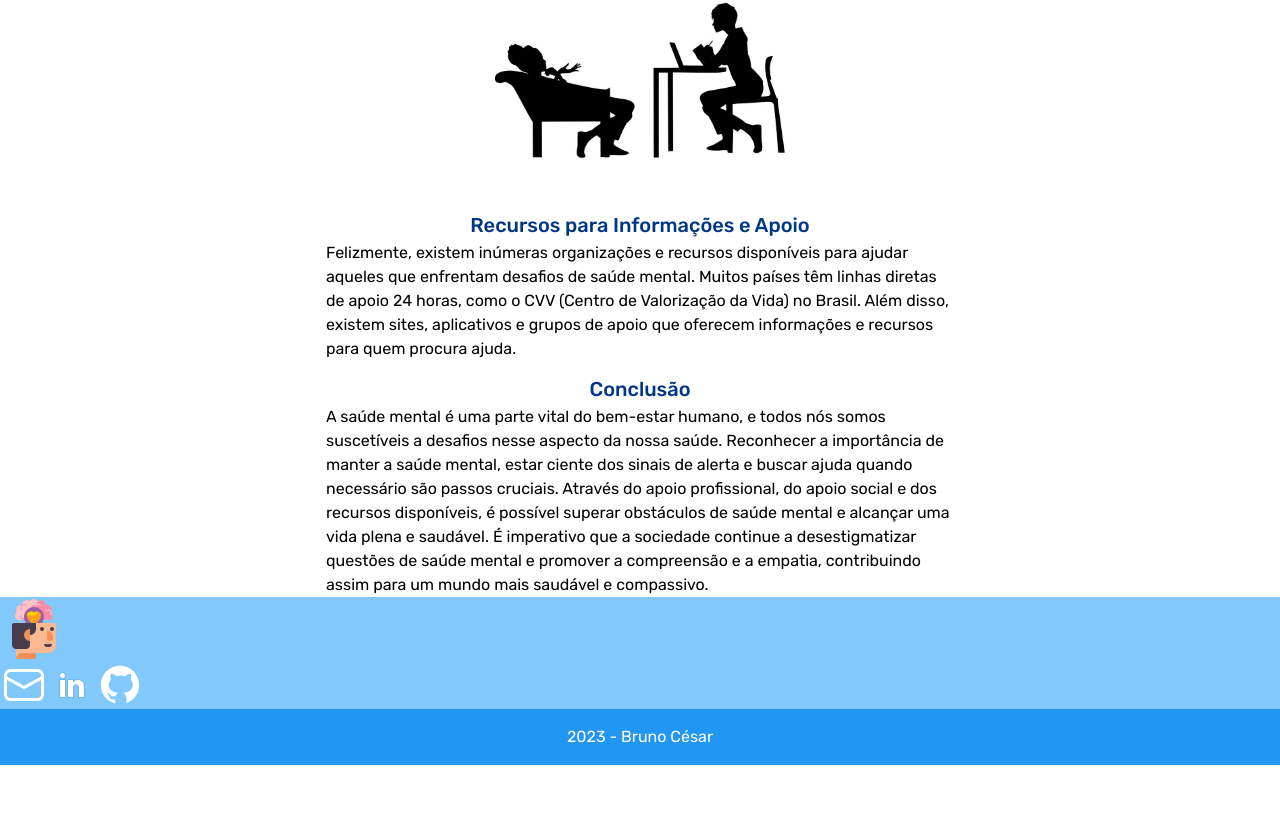
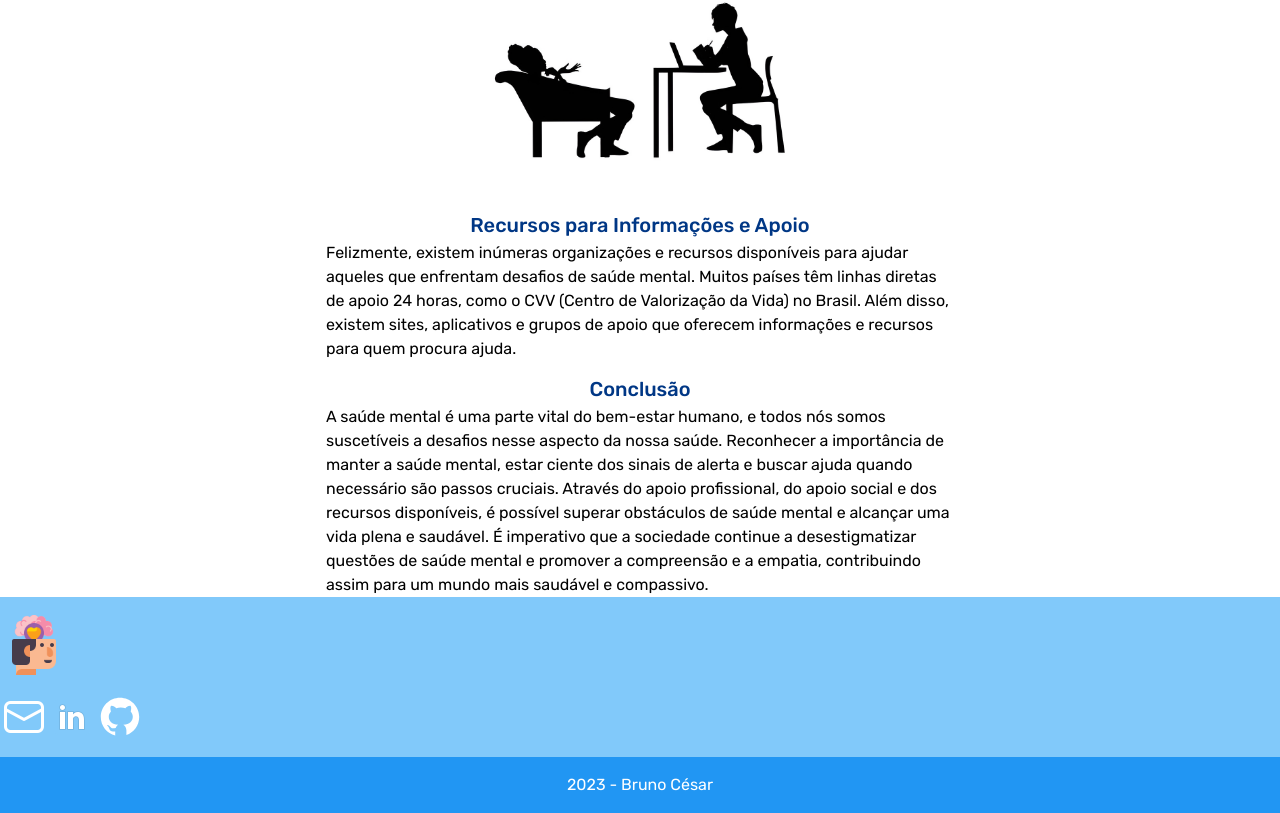
Before and after one commit to brunocesar2/extension-project, a plain HTML site: page index.html in a window 1280 px wide. Shown: the part 1915-2728 px from the top of the page. Before the commit the page ends 2680 px from the top, so only its background shows below. Drawn offline with Linux system fonts and the light colour scheme.

Commit message:
updating footer

```diff
--- a/css/footer.css
+++ b/css/footer.css
@@ -4,9 +4,11 @@
 }
 .contact-icon {
   width: 64px;
+  padding-top: 1rem;
 }
 .contact-links ul {
   display: flex;
+  padding: 1rem 0;
 }
 .contact-links img {
   width: 48px;
```
